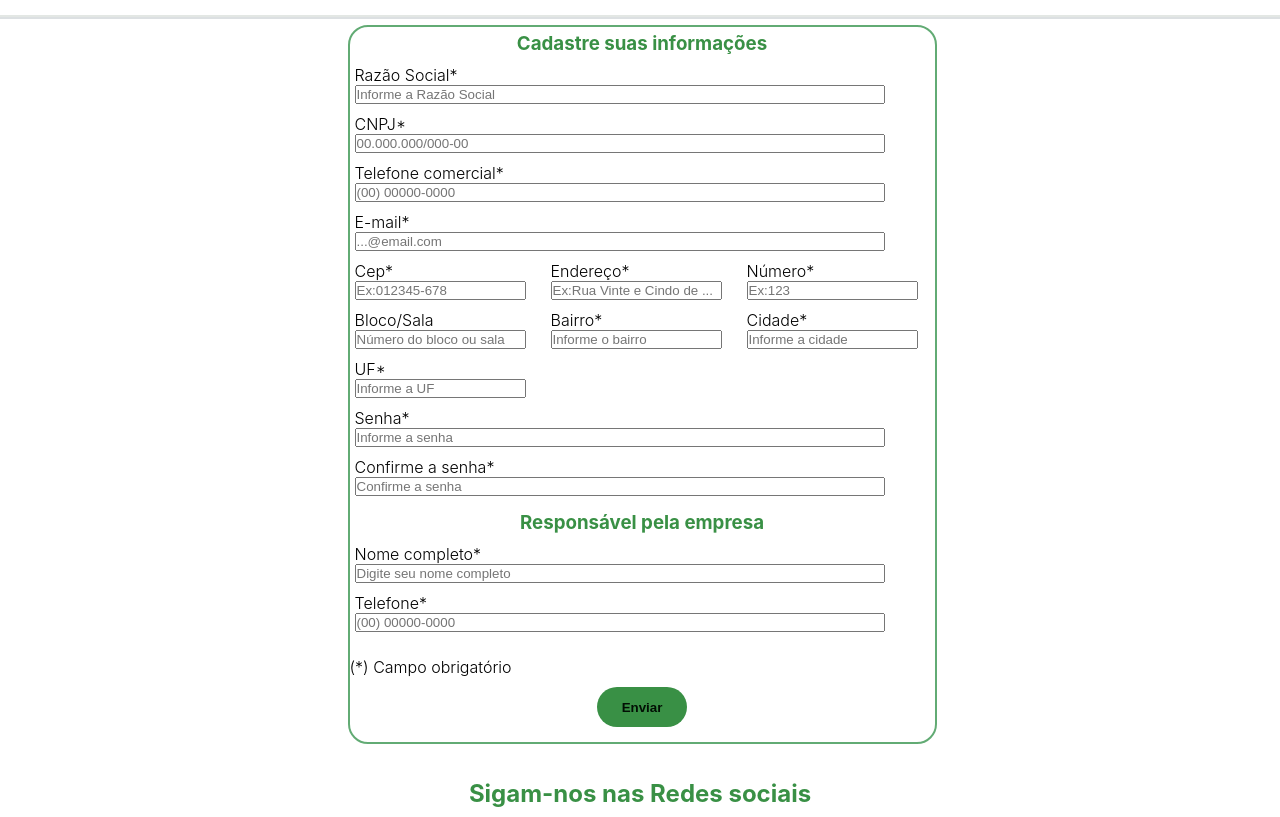
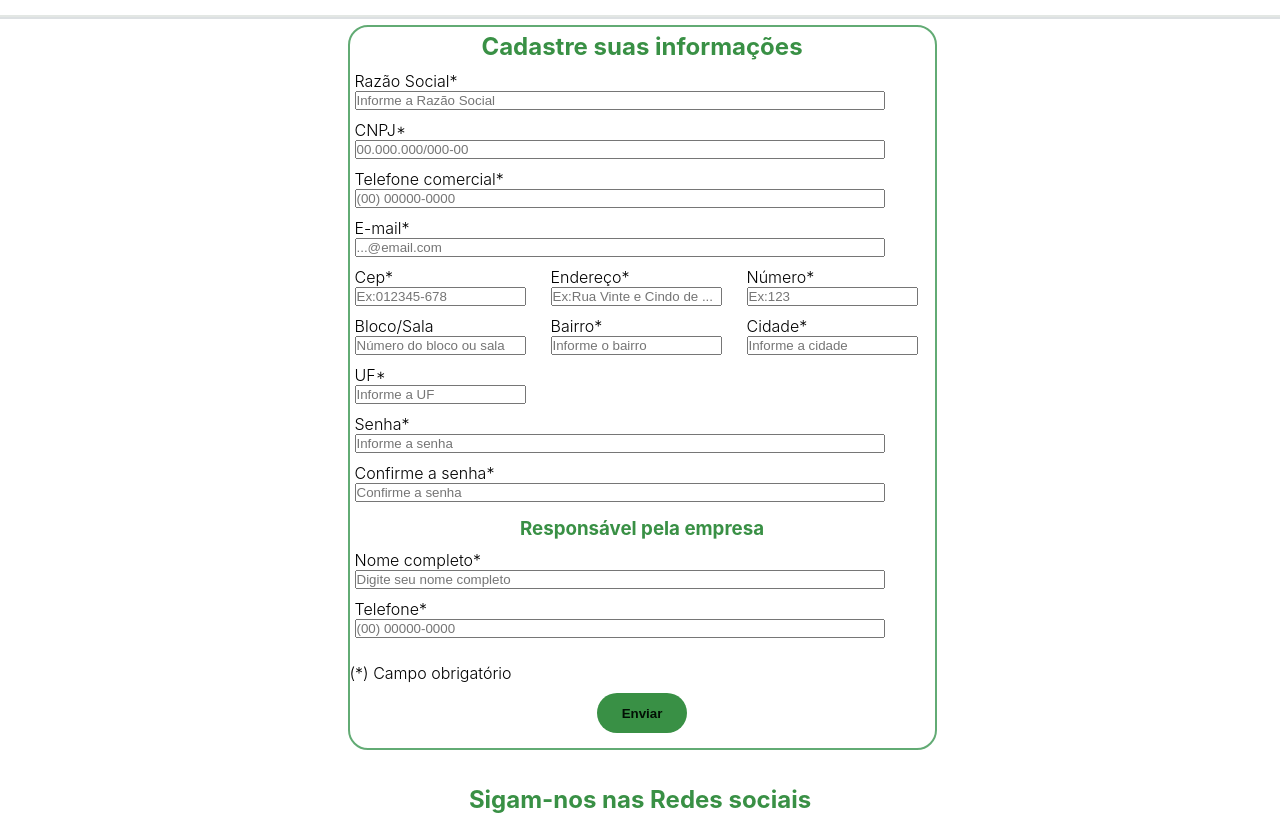
Before and after one commit to nayaracferreira/projeto_crm, a plain HTML site: page cadastre.html in a window 1280 px wide. Shown: the part 85-902 px from the top of the page. Drawn offline with nearby package versions, Linux system fonts and the light colour scheme.

Commit message:
Update cadastre.html
Alterações feitas para melhorar a acessibilidade

```diff
--- a/cadastre.html
+++ b/cadastre.html
@@ -18,7 +18,7 @@
     <main>
 
         <form action="entrar.html" id="formCadastre" class="size-margin-90-5 gapColuna" onsubmit=" funcConfirmar(event)">
-            <h3 class="textShadowTitles">Cadastre suas informações</h3>
+            <h2 class="textShadowTitles">Cadastre suas informações</h2>
         <div>
             <label for="razaoSocial">Razão Social*</label>
             <input name="razaoSocial" type="text" id="razaoSocial" placeholder="Informe a Razão Social" required>
```
